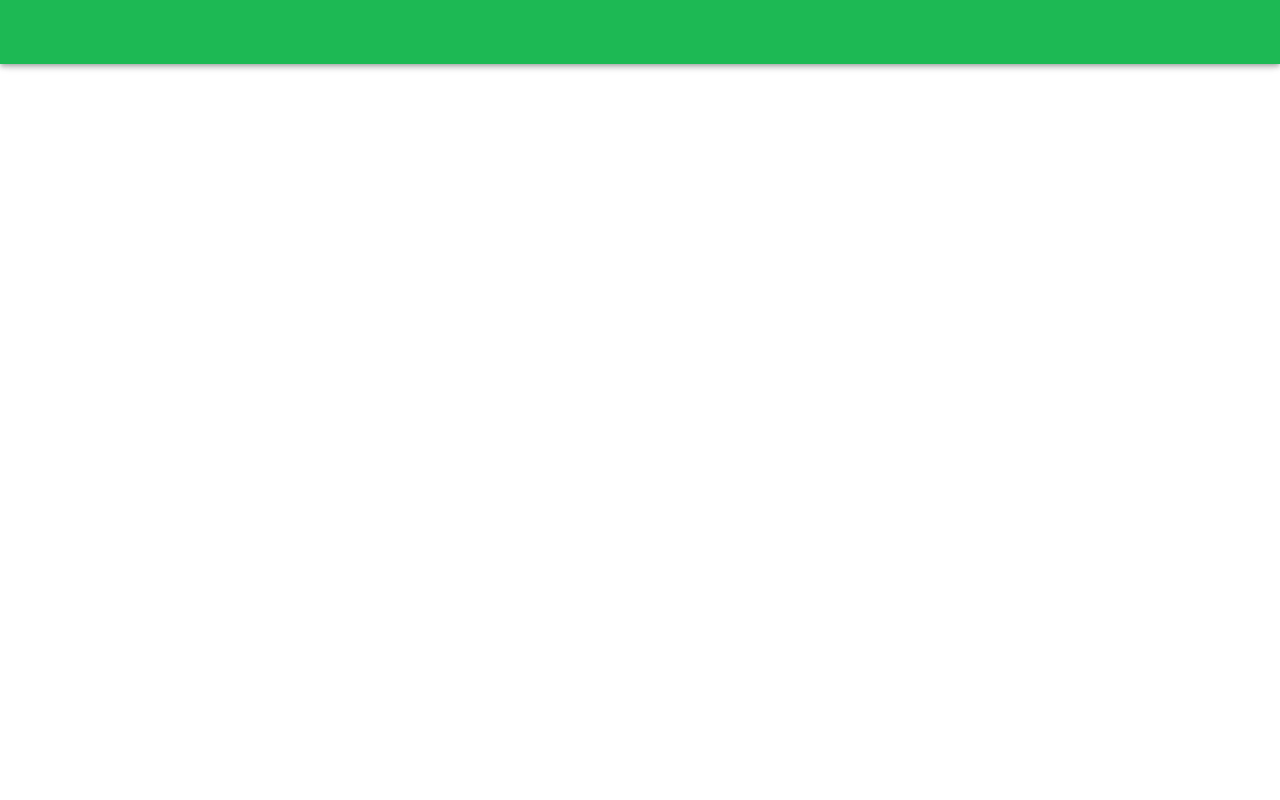
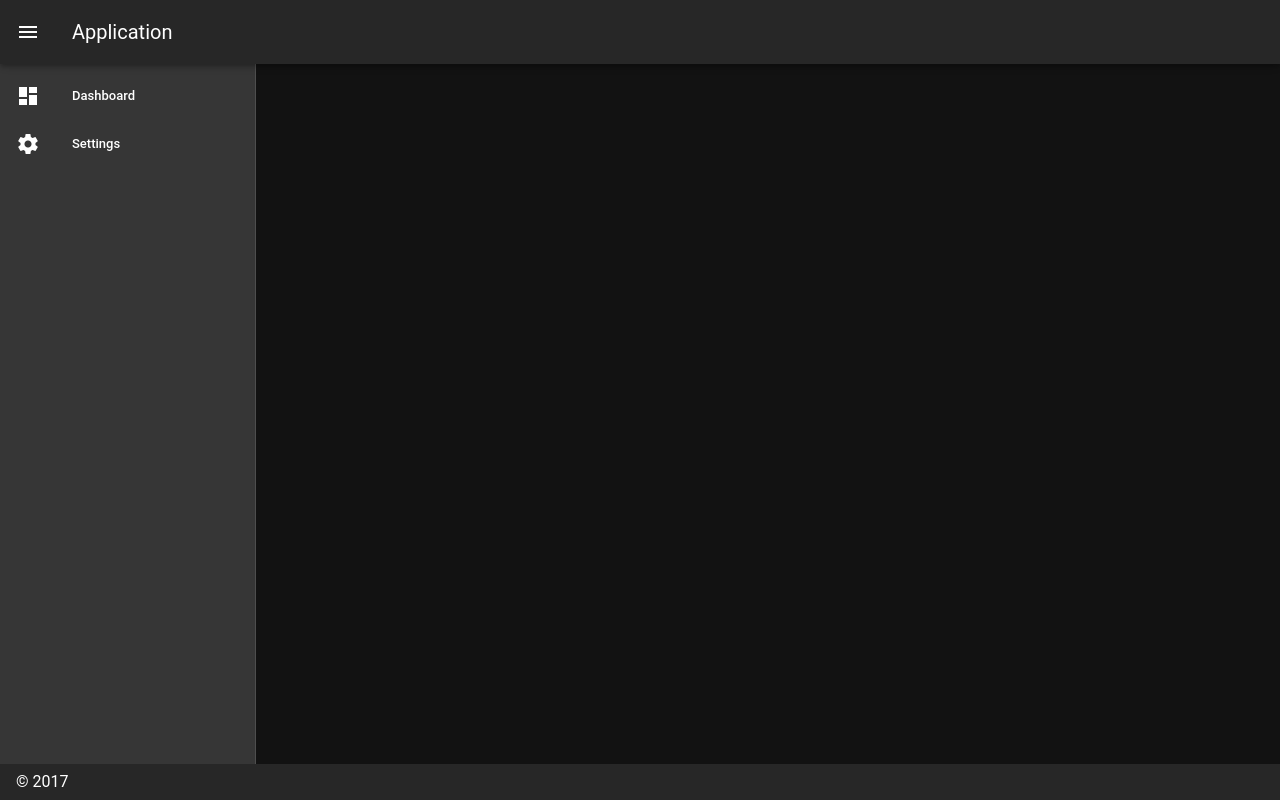
Before and after one commit to cassioscabral/playlist-creator, a Vue app: page / in a window 1280 px wide. Built offline with nearby package versions, Linux system fonts and the light colour scheme.

Commit message:
Adds initial dark layout with side drawer

```diff
--- a/src/App.vue
+++ b/src/App.vue
@@ -1,12 +1,40 @@
 <template>
-  <v-app>
-    <v-app-bar app color="primary" dark> </v-app-bar>
+  <v-app id="inspire">
+    <v-navigation-drawer v-model="drawer" app clipped>
+      <v-list dense>
+        <v-list-item link>
+          <v-list-item-action>
+            <v-icon>mdi-view-dashboard</v-icon>
+          </v-list-item-action>
+          <v-list-item-content>
+            <v-list-item-title>Dashboard</v-list-item-title>
+          </v-list-item-content>
+        </v-list-item>
+        <v-list-item link>
+          <v-list-item-action>
+            <v-icon>mdi-cog</v-icon>
+          </v-list-item-action>
+          <v-list-item-content>
+            <v-list-item-title>Settings</v-list-item-title>
+          </v-list-item-content>
+        </v-list-item>
+      </v-list>
+    </v-navigation-drawer>
+
+    <v-app-bar app clipped-left>
+      <v-app-bar-nav-icon @click.stop="drawer = !drawer"></v-app-bar-nav-icon>
+      <v-toolbar-title>Application</v-toolbar-title>
+    </v-app-bar>
+
     <v-main>
       <router-view></router-view>
     </v-main>
+
+    <v-footer app>
+      <span>&copy; {{ new Date().getFullYear() }}</span>
+    </v-footer>
   </v-app>
 </template>
-
 <script lang="ts">
 import Vue from 'vue'
 
@@ -16,7 +44,11 @@ export default Vue.extend({
   components: {},
 
   data: () => ({
-    //
-  })
+    drawer: null
+  }),
+
+  created() {
+    this.$vuetify.theme.dark = true
+  }
 })
 </script>
--- a/src/plugins/vuetify.ts
+++ b/src/plugins/vuetify.ts
@@ -16,7 +16,7 @@ const opts = {
       },
       dark: {
         primary: "#191414",
-        secondary: "#212121",
+        secondary: "#fff",
         accent: "#8c9eff",
         error: "#b71c1c",
         info: "#2196F3",
```
